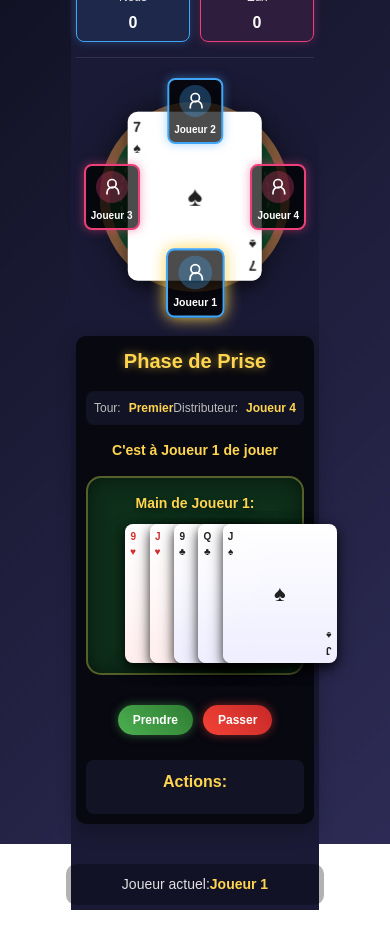
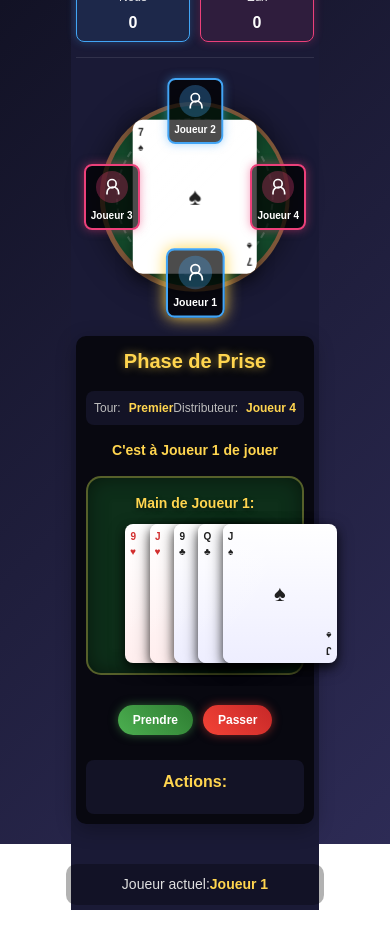
Before and after one commit to nreaud/belotte-app, a Vue app: page /game in a window 390 px wide. Built offline with nearby package versions, Linux system fonts and the light colour scheme.

Commit message:
Table plus grande (en vue supperposée horizontale)

```diff
--- a/src/components/BeloteGameTable.vue
+++ b/src/components/BeloteGameTable.vue
@@ -152,7 +152,7 @@
   width: 100%;
   height: 0;
   padding-bottom: 100%; /* Crée un rapport d'aspect carré */
-  max-width: 450px;
+  max-width: 600px; /* Augmentation de la taille maximale */
   margin: 0 auto;
 }
 
@@ -172,8 +172,8 @@
 }
 
 .table {
-  width: 90%;
-  height: 90%;
+  width: 95%;
+  height: 95%;
   border-radius: 50%;
   background-color: #1a633a;
   box-shadow: inset 0 0 60px rgba(0, 0, 0, 0.5);
@@ -194,17 +194,20 @@
 
 .table-center {
   position: absolute;
-  width: 100px;
-  height: 140px;
+  width: 180px;
+  height: 180px;
   display: flex;
   justify-content: center;
   align-items: center;
+  left: 50%;
+  top: 50%;
+  transform: translate(-50%, -50%);
 }
 
 /* Styles des cartes */
 .center-card .card {
-  width: 120px;
-  height: 180px;
+  width: 80px;   /* Réduction de la taille de la carte */
+  height: 120px; /* Réduction de la taille de la carte */
   background-color: white;
   border-radius: 10px;
   box-shadow: 0 5px 15px rgba(0, 0, 0, 0.5);
@@ -248,7 +251,7 @@
 }
 
 .card-center {
-  font-size: 48px;
+  font-size: 32px;
   position: absolute;
   top: 50%;
   left: 50%;
@@ -256,12 +259,12 @@
 }
 
 .card-value {
-  font-size: 18px;
+  font-size: 14px;
   font-weight: bold;
 }
 
 .card-suit {
-  font-size: 18px;
+  font-size: 14px;
 }
 
 .red-suit {
@@ -376,24 +379,29 @@
 /* Media queries améliorés pour la responsivité */
 @media (max-width: 768px) {
   .table-container {
-    max-width: 360px;
+    max-width: 480px;
   }
 
   .center-card .card {
-    width: 90px;
-    height: 135px;
+    width: 70px;
+    height: 105px;
   }
 
   .card-center {
-    font-size: 36px;
+    font-size: 28px;
   }
 
   .card-value {
-    font-size: 16px;
+    font-size: 12px;
   }
 
   .card-suit {
-    font-size: 16px;
+    font-size: 12px;
+  }
+
+  .table-center {
+    width: 150px;
+    height: 150px;
   }
 
   .player-avatar {
@@ -414,24 +422,29 @@
 
 @media (max-width: 480px) {
   .table-container {
-    max-width: 280px;
+    max-width: 320px;
   }
 
   .center-card .card {
-    width: 70px;
-    height: 105px;
+    width: 60px;
+    height: 90px;
   }
 
   .card-center {
-    font-size: 28px;
+    font-size: 24px;
   }
 
   .card-value {
-    font-size: 14px;
+    font-size: 10px;
   }
 
   .card-suit {
-    font-size: 14px;
+    font-size: 10px;
+  }
+
+  .table-center {
+    width: 100px;
+  }
 }
 
 .player-avatar {
@@ -457,5 +470,4 @@
 .player.active .player-avatar {
   transform: scale(1.05);
 }
-}
 </style>
```
Lines whose indentation alone changed are shown as unchanged.
